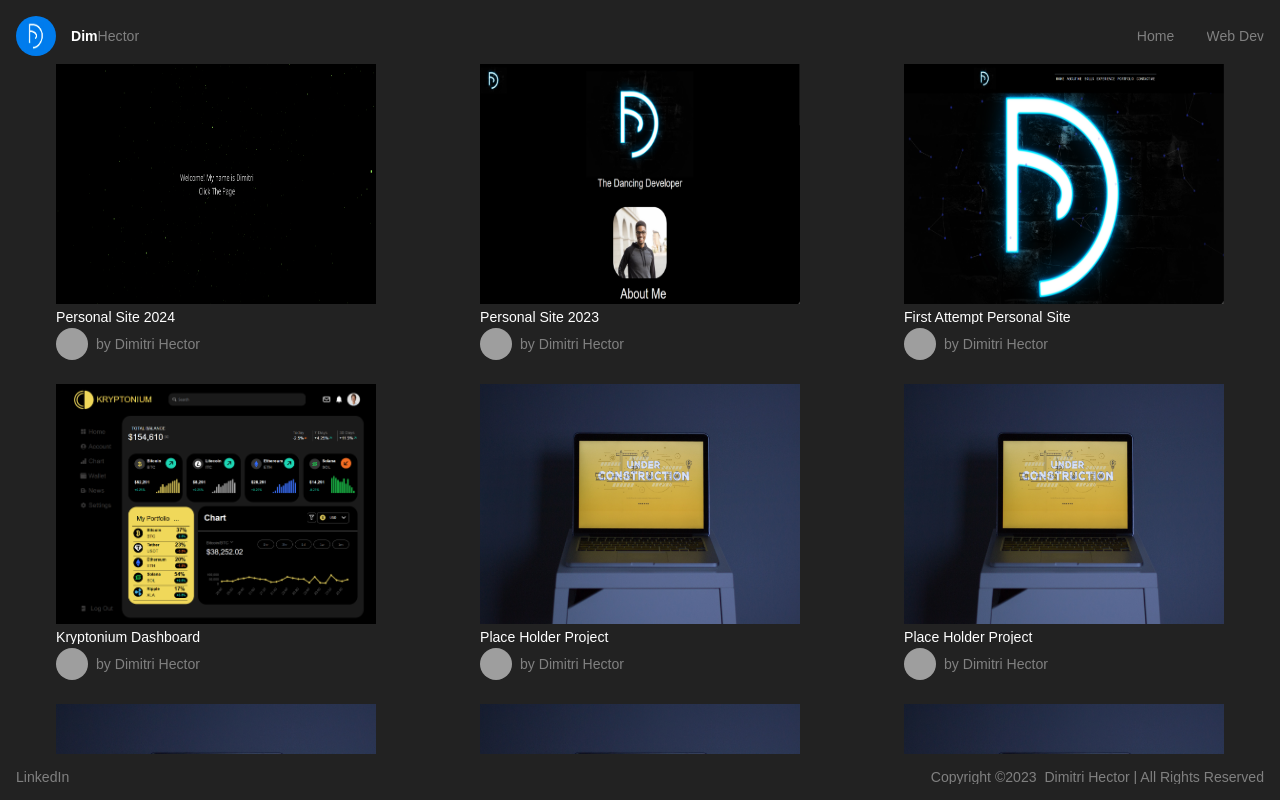
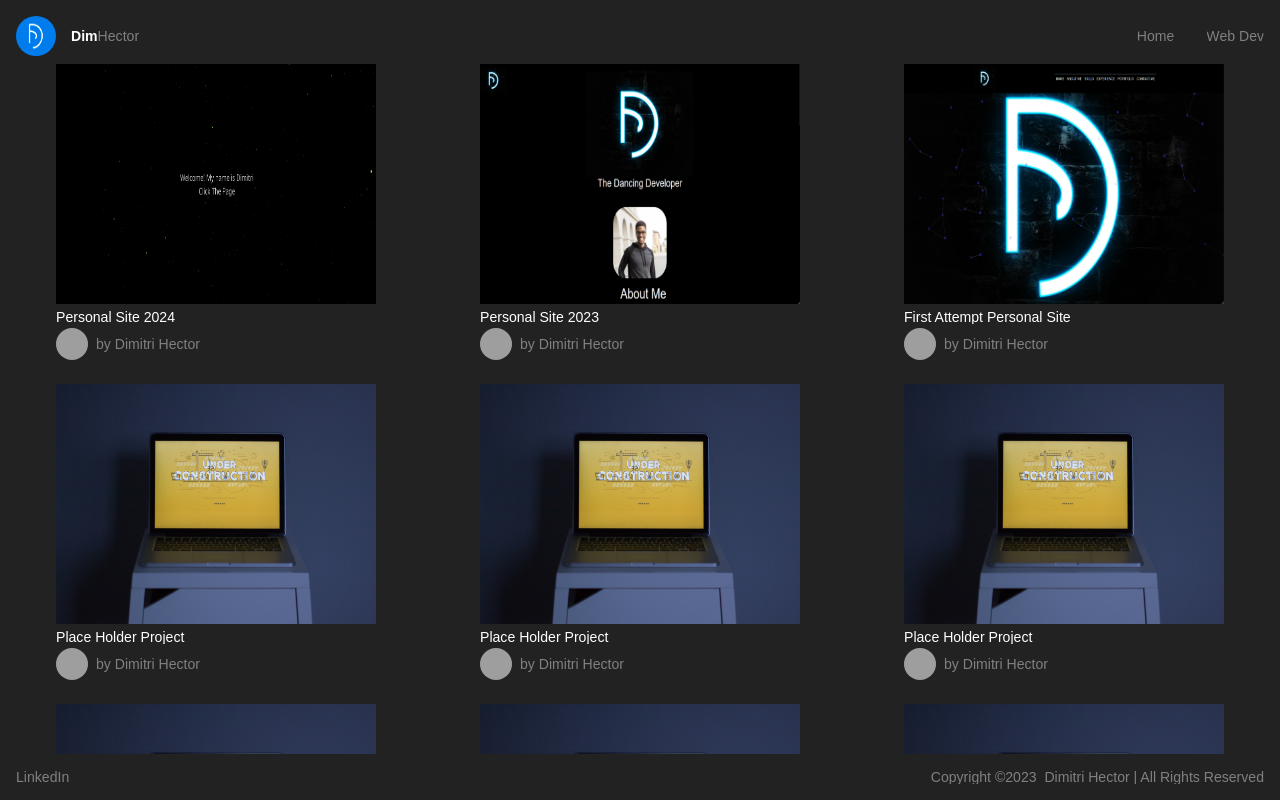
Before and after one commit to joshuahector86/portfolio_2023, a React (Vite) app: page /portfolio_2023/web-dev in a window 1280 px wide. Built offline with nearby package versions, Linux system fonts and the light colour scheme; grey boxes are pictures that could not be loaded.

Commit message:
removing project that isn't good enough

```diff
--- a/src/Components/WebDev/WebDev.tsx
+++ b/src/Components/WebDev/WebDev.tsx
@@ -1,7 +1,6 @@
 import "./WebDev.scss";
 import {
   WebDevCardExample,
-  WebDevCardKryptoniumDash,
   WebDevCardPersonalSiteFirstTry,
   WebDevCardPersonalSiteRedo,
   WebDevCardProsite2024,
@@ -17,7 +16,7 @@ function WebDev() {
           <WebDevCardPersonalSiteFirstTry />
         </div>
         <div className="card-container">
-          <WebDevCardKryptoniumDash />
+          <WebDevCardExample />
           <WebDevCardExample />
           <WebDevCardExample />
         </div>
--- a/src/Components/WebDev/WebDevCard/WebDevCard.tsx
+++ b/src/Components/WebDev/WebDevCard/WebDevCard.tsx
@@ -2,12 +2,10 @@ import "./WebDevCard.scss";
 import { construction_image } from "../../../assets/general-assets";
 import {
   web_dev_card_first_try,
-  web_dev_card_krypto,
   web_dev_card_prosite2024,
   web_dev_card_redo,
 } from "../../../assets/web-dev-page-assets";
 import {
-  ToKryptoniumDash,
   ToPersonalSiteFirst,
   ToPersonalSiteRedo,
   ToProSite2024,
@@ -93,25 +91,6 @@ function WebDevCardPersonalSiteFirstTry() {
   );
 }
 
-//----------------------------------------Krypto Dashboard------------------------------------//
-
-function WebDevCardKryptoniumDash() {
-  return (
-    <div onClick={ToKryptoniumDash} id="krypto-dash" className="web-dev-card">
-      <img
-        className="project-image"
-        src={web_dev_card_krypto}
-        alt="web-dev-project-here"
-      />
-      <div className="project-title">Kryptonium Dashboard</div>
-      <div className="web-dev-caption">
-        <img src={logo} alt="my-logo" />
-        by Dimitri Hector
-      </div>
-    </div>
-  );
-}
-
 //----------------------------------------Prosite 2024------------------------------------//
 
 function WebDevCardProsite2024() {
@@ -134,6 +113,5 @@ export {
   WebDevCardExample,
   WebDevCardPersonalSiteRedo,
   WebDevCardPersonalSiteFirstTry,
-  WebDevCardKryptoniumDash,
   WebDevCardProsite2024,
 };
```
